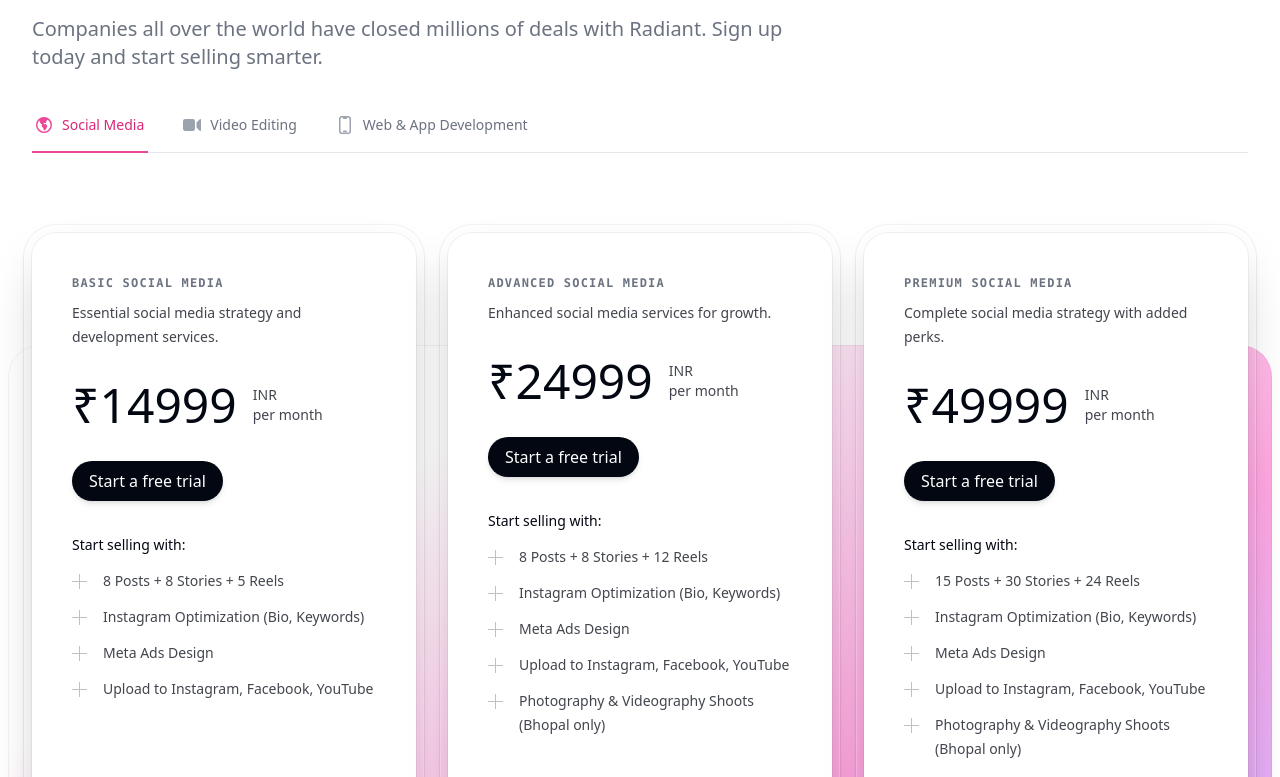
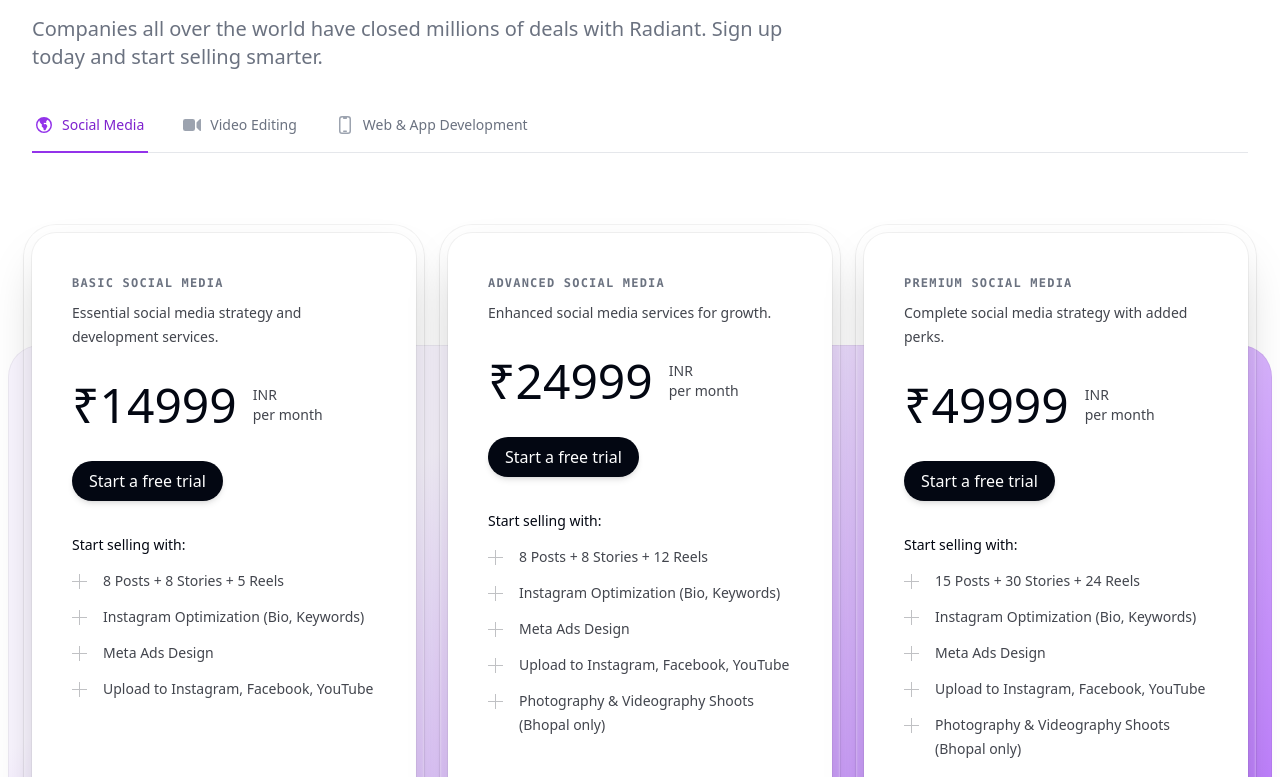
Before and after one commit to fameswayinfo/main, a Next.js app: page /pricing in a window 1280 px wide. Shown: the part 303-1080 px from the top of the page. Built offline with nearby package versions, Linux system fonts and the light colour scheme; a web font is replaced by a local one.

Commit message:
color added

```diff
--- a/src/app/page.tsx
+++ b/src/app/page.tsx
@@ -52,7 +52,7 @@
             of a studio.
           </p>
           <div className="mt-12 flex flex-col gap-x-6 gap-y-4 sm:flex-row">
-            <Button href="#">Get started</Button>
+            <Button href="/contact">Get started</Button>
             <Button variant="secondary" href="/pricing">
               See pricing
             </Button>
--- a/src/components/gradient.tsx
+++ b/src/components/gradient.tsx
@@ -9,7 +9,9 @@
       {...props}
       className={clsx(
         className,
-        'bg-[linear-gradient(115deg,var(--tw-gradient-stops))] from-[#ffffff] from-[28%] via-[#ffa6e1] via-[70%] to-[#d8b0ff] sm:bg-[linear-gradient(145deg,var(--tw-gradient-stops))]',
+        // 'bg-[linear-gradient(115deg,var(--tw-gradient-stops))] from-[#ffffff] from-[28%] via-[#ffa6e1] via-[70%] to-[#d8b0ff] sm:bg-[linear-gradient(145deg,var(--tw-gradient-stops))]',
+
+        'bg-[linear-gradient(115deg,var(--tw-gradient-stops))] from-[#f9f5ff] from-[28%] via-[#d0a2fe] via-[70%] to-[#b772fc] sm:bg-[linear-gradient(145deg,var(--tw-gradient-stops))]',
       )}
     />
   )
--- a/src/components/pricing-tabs.tsx
+++ b/src/components/pricing-tabs.tsx
@@ -28,7 +28,7 @@
                                 onClick={() => handleChangePackageTab(id)}
                                 className={classNames(
                                     current
-                                        ? 'border-pink-500 text-pink-600'
+                                        ? 'border-purple-600 text-purple-700'
                                         : 'border-transparent text-gray-500 hover:border-gray-300 hover:text-gray-700',
                                     'group inline-flex items-center border-b-2 px-1 py-4 text-sm font-medium cursor-pointer',
                                 )}
@@ -36,7 +36,7 @@
                                 <Icon
                                     aria-hidden="true"
                                     className={classNames(
-                                        current ? 'text-pink-500' : 'text-gray-400 group-hover:text-gray-500',
+                                        current ? 'text-purple-600' : 'text-gray-400 group-hover:text-gray-500',
                                         '-ml-0.5 mr-2 h-5 w-5',
                                     )}
                                 />
```
